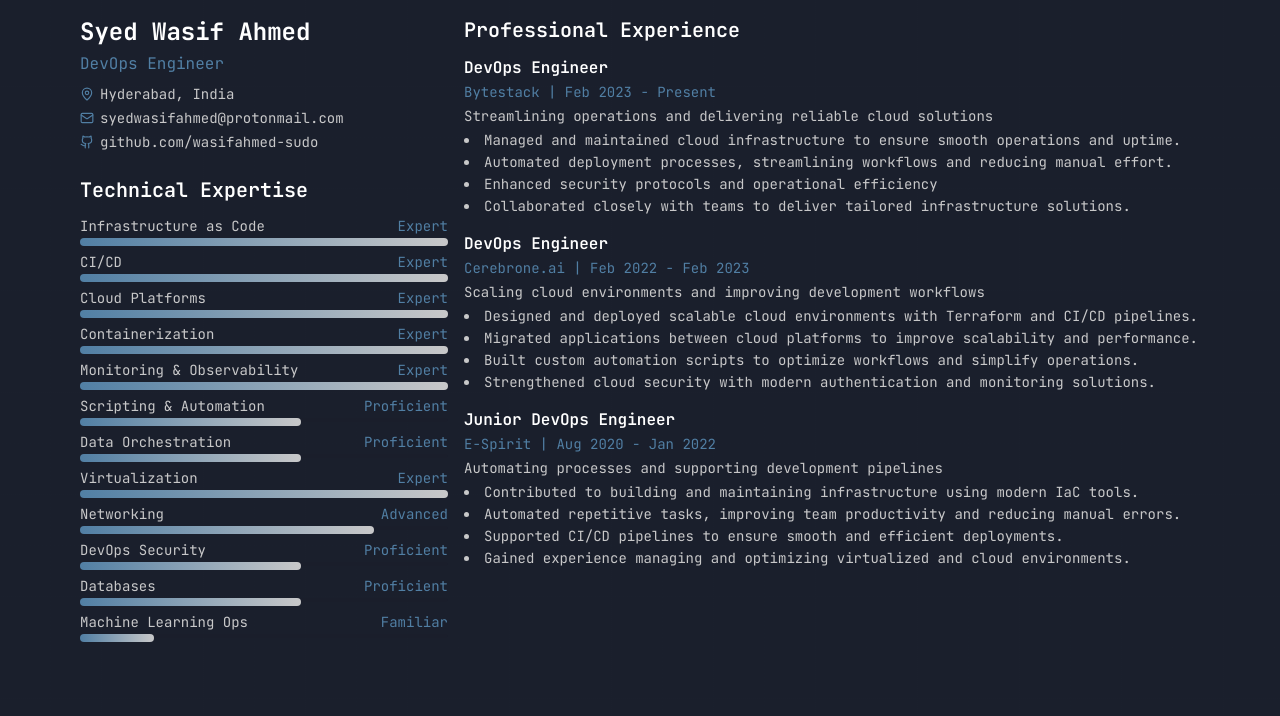
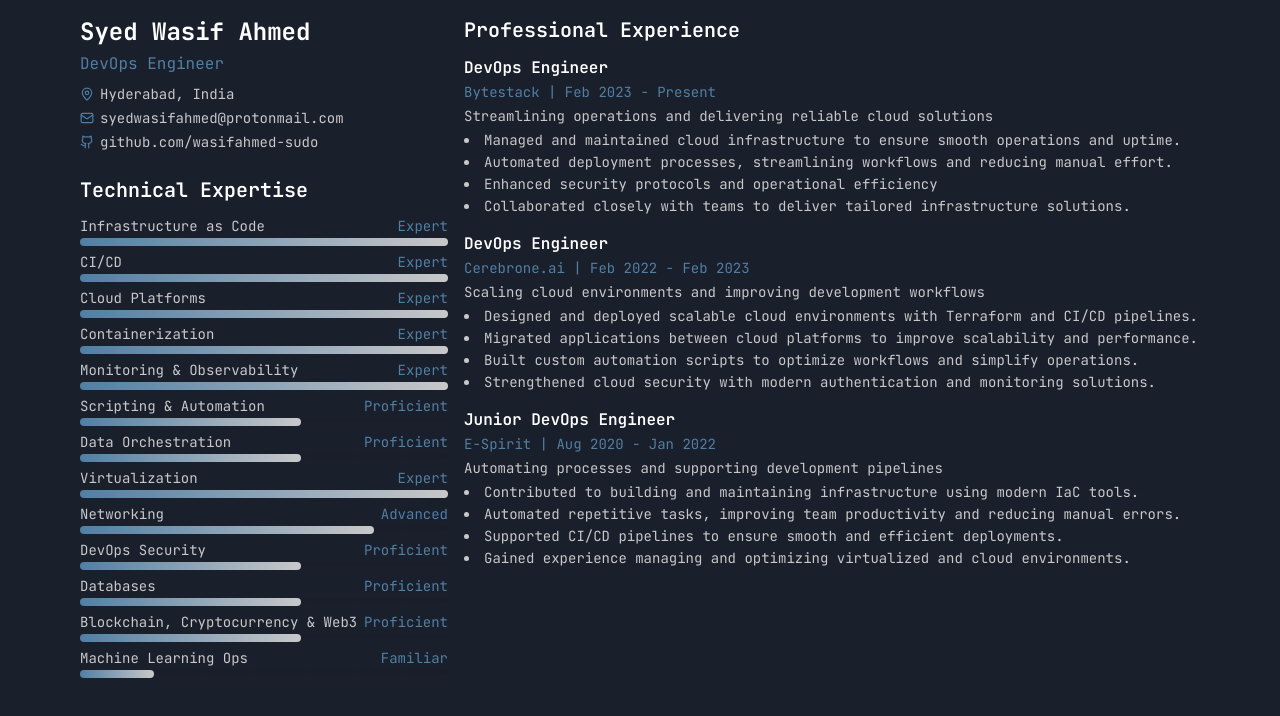
Before and after one commit to wasifahmed-sudo/playful-creations, a React (Vite) app: page / in a window 1280 px wide. Shown: the top 716 px of the page. Built offline with nearby package versions, Linux system fonts and the light colour scheme.

Commit message:
Add Blockchain expertise
Add "Blockchain, Cryptocurrency & Web3" skill to the technical expertise section.

```diff
--- a/src/pages/Index.tsx
+++ b/src/pages/Index.tsx
@@ -1,3 +1,4 @@
+
 import Header from "../components/Header";
 import SkillBar from "../components/SkillBar";
 import Experience from "../components/Experience";
@@ -22,6 +23,7 @@ const Index = () => {
               <SkillBar name="Networking" level="Advanced" />
               <SkillBar name="DevOps Security" level="Proficient" />
               <SkillBar name="Databases" level="Proficient" />
+              <SkillBar name="Blockchain, Cryptocurrency & Web3" level="Proficient" />
               <SkillBar name="Machine Learning Ops" level="Familiar" />
             </div>
           </section>
```
